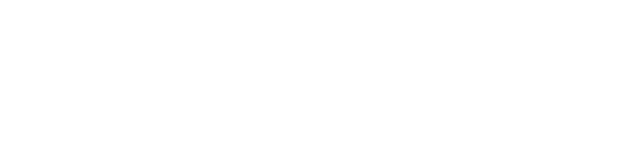
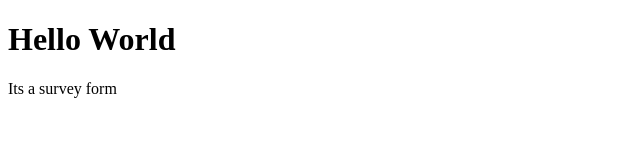
Before and after one commit to caem0071/TapishandCristhian, a plain HTML site: page index.html in a window 1280 px wide. Shown: the whole page, without its empty margins (0-640 px from the left). Drawn offline with Linux system fonts and the light colour scheme.

Commit message:
Tapish code
here is the Tapish code when not have github access

```diff
--- a/index.html
+++ b/index.html
@@ -8,6 +8,9 @@
 
   <body>
     <script src="https://cdn.freecodecamp.org/testable-projects-fcc/v1/bundle.js"></script>
+    <h1 id="title">Hello World</h1>
+    <p id="description">Its a survey form</p>
+    <form id="survey-form"></form>
 
     <!--
 
```
